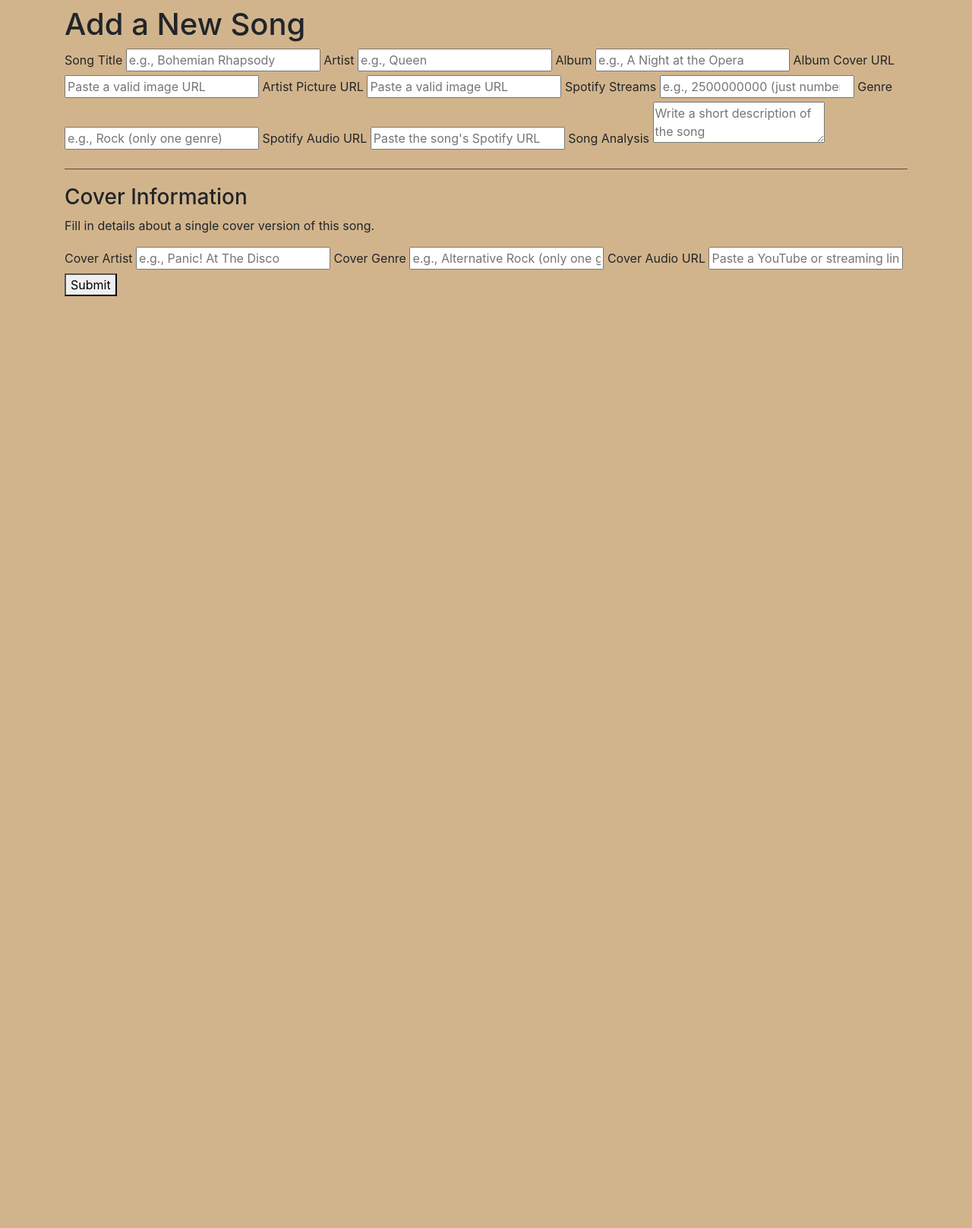
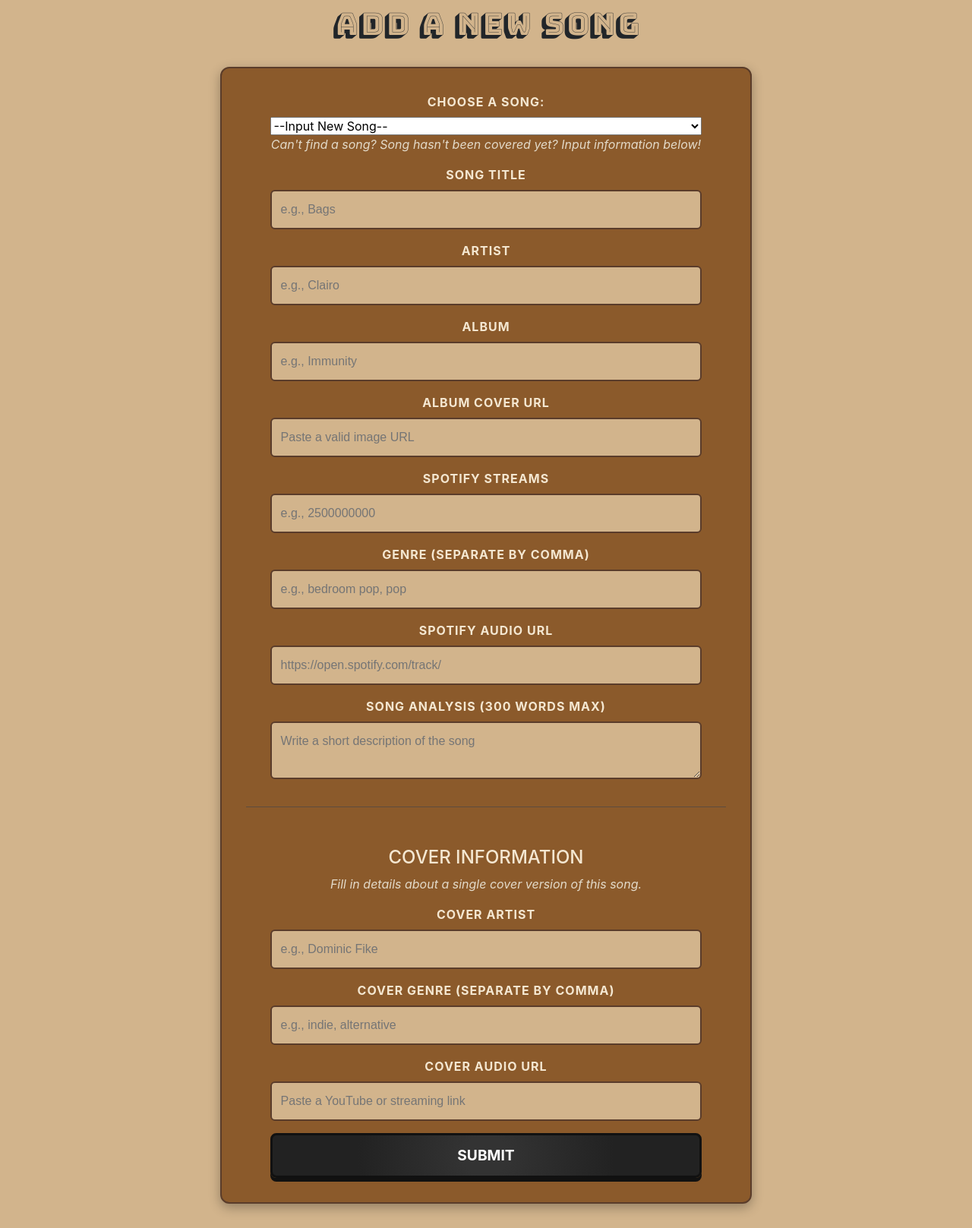
Before and after one commit to Kevin-Arista/CO-VERSE, a Flask app: page /add in a window 1280 px wide. Shown: the part 92-1709 px from the top of the page at 76% size. Before the commit the page ends 482 px from the top, so only its background shows below. Run offline with Flask 3, Linux system fonts and the light colour scheme; some libraries are stand-ins or nearby versions.

Commit message:
implemented form validators, created styling and modified form, used jquery and helper functions to check for valid data, before sending submission

```diff
--- a/static/app.js
+++ b/static/app.js
@@ -114,10 +114,10 @@ $(document).ready(function () {
 	function load_dropdown(data) {
 		$(` <label for="existingSong">Choose a Song:</label>
     			<select name="existingSong" id="existingSong">
-				<option value="0">--Select Song--</option>
+				<option value="0" id="default-select" class="item-select">--Input New Song--</option>
 				${data
 					.map((song, index) => {
-						return `<option value="${song.id}">${song.title}[${song.album}] by ${song.artist}</option>`;
+						return `<option value="${song.id}" class="item-select">${song.title}[${song.album}] by ${song.artist}</option>`;
 					})
 					.join("")}
     			</select>`).prependTo("#addForm");
@@ -151,29 +151,43 @@ $(document).ready(function () {
 		);
 	}
 
-	function valid(input) {
-		let trimmedInput = input.trim();
-		if (trimmedInput.length === 0) {
-			return false; // Invalid: Empty or only spaces
-		}
-		return true; // Valid: Has meaningful content
+	// Function to check if an input is empty
+	function isEmptyInput(value) {
+		let trimmed = value.trim();
+		return trimmed.length === 0;
+	}
+
+	// Function to check if an input is a valid number
+	function isNumber(value) {
+		return !isNaN(value) && value.trim() !== "";
+	}
+
+	// Function to check if an input is a correct Spotify track link
+	function isCorrectSpotify(value) {
+		return value.startsWith("https://open.spotify.com/track/");
+	}
+
+	// Function to check if input does not exceed max word count
+	function isValidWordCount(value, maxWords) {
+		let wordCount = value.trim().split(/\s+/).length; // Splits by whitespace
+		return wordCount <= maxWords;
 	}
 
 	$("#searchForm").submit(function (event) {
 		let query = $("#query-input").val();
-		if (valid(query)) {
+		if (!isEmptyInput(query)) {
 			$("#error-message").hide();
 		} else {
 			event.preventDefault(); // Stop form submission
 			$("#error-message").text("Invalid.").show();
-			$("#query-input").val();
+			$("#query-input").val("");
 		}
 	});
 
 	$("#query-input").keypress(function (event) {
 		let query = $("#query-input").val();
 		if (event.which === 13) {
-			if (valid(query)) {
+			if (!isEmptyInput(query)) {
 				$("#error-message").hide();
 			} else {
 				event.preventDefault(); // Stop form submission
@@ -234,4 +248,123 @@ $(document).ready(function () {
 		$("#spotifyPlayer").attr("src", spotifyEmbed(song.audio));
 		$("#info").attr("href", `/view/${song.id}`);
 	}
+	// Hide error messages initially
+	$(".error-message").hide();
+
+	// Hide error messages initially
+	$(".error-message").hide();
+
+	$("#addForm").submit(function (event) {
+		let isValid = true;
+		let firstInvalidField = null;
+		let selectedSong = $("#existingSong").val(); // Check if an existing song is selected
+
+		// Fields to validate (if adding a new song)
+		let songFields = [
+			"#add-title",
+			"#add-artist",
+			"#add-album",
+			"#add-album-cover",
+			"#add-streams",
+			"#add-genre",
+			"#add-audio",
+			"#add-song-analysis",
+		];
+		let coverFields = [
+			"#add-cover-artist",
+			"#add-cover-genre",
+			"#add-cover-audio",
+		];
+
+		// Validate song fields (only if a new song is being added)
+		if (selectedSong === "0") {
+			songFields.forEach(function (field) {
+				let input = $(field);
+
+				if (isEmptyInput(input.val())) {
+					showError(input, "This field cannot be empty.");
+					isValid = false;
+					if (!firstInvalidField) firstInvalidField = input;
+				} else {
+					hideError(input);
+				}
+
+				// Special validation for Spotify URL
+				if (field === "#add-audio" && !isCorrectSpotify(input.val().trim())) {
+					showError(input, "Invalid Spotify track URL.");
+					isValid = false;
+					if (!firstInvalidField) firstInvalidField = input;
+				}
+			});
+
+			// Validate Spotify Streams (must be a number)
+			let streams = $("#add-streams");
+			if (!isNumber(streams.val())) {
+				showError(streams, "Please enter a valid number.");
+				isValid = false;
+				if (!firstInvalidField) firstInvalidField = streams;
+			} else {
+				hideError(streams);
+			}
+		}
+
+		// Validate cover fields (always required)
+		coverFields.forEach(function (field) {
+			let input = $(field);
+			let value = input.val().trim();
+
+			if (isEmptyInput(value)) {
+				showError(input, "This field cannot be empty.");
+				isValid = false;
+				if (!firstInvalidField) firstInvalidField = input;
+			} else {
+				hideError(input);
+			}
+		});
+
+		// Validate word count for song analysis (max 300 words)
+		let songAnalysis = $("#add-song-analysis");
+		if (!isValidWordCount(songAnalysis.val(), 300)) {
+			showError(songAnalysis, "Analysis must be 300 words or less.");
+			isValid = false;
+			if (!firstInvalidField) firstInvalidField = songAnalysis;
+		} else {
+			hideError(songAnalysis);
+		}
+
+		// Scroll to the first invalid field if there's an error
+		if (!isValid) {
+			event.preventDefault();
+			firstInvalidField.focus();
+			$("html, body").animate(
+				{ scrollTop: firstInvalidField.offset().top - 100 },
+				500
+			);
+		}
+	});
+
+	// Function to show error message and highlight input
+	function showError(input, message) {
+		input.css("border", "2px solid red"); // Highlight input field
+		let errorElement = input.next(".error-message");
+		errorElement.text(message).show();
+	}
+
+	// Function to hide error message and remove highlight
+	function hideError(input) {
+		input.css("border", "2px solid #ccc"); // Reset input field
+		input.next(".error-message").hide();
+	}
 });
+
+$(document).on("change", "#existingSong", function () {
+	if ($(this).val() !== "0") {
+		$(
+			".error-message, .add-label-existing, #add-artist, #add-title,#add-album, #add-album-cover, #add-artist-picture, #add-streams, #add-genre, #add-audio, #add-song-analysis"
+		).hide();
+	} else {
+		$(
+			"error-message, .add-label-existing, #add-artist, #add-title,#add-album, #add-album-cover, #add-artist-picture, #add-streams, #add-genre, #add-audio, #add-song-analysis"
+		).show();
+	}
+});
--- a/static/main.css
+++ b/static/main.css
@@ -387,7 +387,7 @@ h5 {
 }
 
 /* Individual Cover Artist */
-.cover-artist {
+.main-card .cover-artist {
 	font-size: 16px;
 	font-weight: bold;
 	color: #d4c5ab;
@@ -422,3 +422,138 @@ h5 {
 	text-transform: uppercase;
 	font-weight: bold;
 }
+
+/* Add Form Container */
+.add-container {
+	max-width: 700px;
+	margin: 2rem auto;
+	padding: 2rem;
+	background-color: #8b5a2b; /* Warm brown, matches vinyl player */
+	border-radius: 12px;
+	box-shadow: 0px 5px 15px rgba(0, 0, 0, 0.3);
+	border: 2px solid #5a3c2a;
+	text-align: center;
+}
+.add-container select {
+	width: 90%;
+}
+/* Heading */
+.add-heading {
+	text-align: center;
+	padding: auto;
+}
+
+/* Form Layout */
+.add-form {
+	display: flex;
+	flex-direction: column;
+	align-items: center;
+}
+
+/* Form Labels */
+.add-form label,
+.add-label-existing {
+	font-weight: bold;
+	color: #f4e7d1;
+	font-size: 1rem;
+	text-transform: uppercase;
+	letter-spacing: 1px;
+	margin-bottom: 0.5rem;
+}
+
+/* Form Inputs & Textarea */
+.add-form input,
+.add-form textarea {
+	width: 90%;
+	padding: 12px;
+	margin-bottom: 1rem;
+	border: 2px solid #5a3c2a;
+	border-radius: 6px;
+	font-size: 1rem;
+	font-family: Arial, sans-serif;
+	background-color: #d2b48c;
+	color: black;
+	transition: all 0.3s ease;
+}
+
+/* Input Focus Effect */
+.add-form input:focus,
+.add-form textarea:focus {
+	border-color: #d49857;
+	box-shadow: 0 0 6px rgba(212, 152, 87, 0.5);
+	outline: none;
+}
+
+/* Submit Button */
+.add-button {
+	width: 90%;
+	padding: 12px;
+	font-size: 1.2rem;
+	font-weight: bold;
+	text-transform: uppercase;
+	background: radial-gradient(circle, #333 10%, #222 60%);
+	border: 3px solid #111;
+	box-shadow: 0 5px #111;
+	color: white;
+	border-radius: 8px;
+	cursor: pointer;
+	transition: all 0.2s ease-in-out;
+}
+
+.add-button:hover {
+	background-color: #b97d44;
+	transform: scale(1.05);
+}
+
+/* Success Message */
+.add-success-message {
+	margin-top: 1rem;
+	text-align: center;
+	color: #155724;
+	background-color: #d4edda;
+	padding: 1rem;
+	border: 1px solid #c3e6cb;
+	border-radius: 4px;
+}
+
+/* Success Message Link */
+.add-view-link {
+	color: #007bff;
+	text-decoration: none;
+	font-weight: bold;
+}
+
+.add-view-link:hover {
+	text-decoration: underline;
+}
+
+/* Cover Section Styling */
+.cover-section-title {
+	font-size: 1.5rem;
+	color: #f4e7d1;
+	text-transform: uppercase;
+	margin-top: 2rem;
+}
+
+.cover-description {
+	font-size: 1rem;
+	color: #e3dac9;
+	margin-bottom: 1rem;
+	font-style: italic;
+}
+
+.error-message {
+	color: rgb(255, 111, 111);
+	font-size: 0.85rem;
+	margin-top: -8px;
+	margin-bottom: 10px;
+	display: none;
+	font-weight: bold;
+}
+
+/* Highlight invalid fields */
+.add-input:invalid,
+.add-input.error {
+	border: 2px solid red !important;
+	background-color: #ffe6e6; /* Light red background */
+}
--- a/templates/add.html
+++ b/templates/add.html
@@ -1,83 +1,96 @@
 {% extends "layout.html" %} {% block body_id %}add-page{% endblock %} {% block
 content %}
+
+<script
+	type="text/javascript"
+	src="{{ url_for('static', filename = 'app.js') }}"></script>
+
+<script>
+	let data = {{data|tojson}}
+</script>
+<h1 class="add-heading bungee-shade-regular">Add a New Song</h1>
+
 <div class="add-container">
-	<h1 class="add-heading">Add a New Song</h1>
-
 	<form
 		id="addForm"
 		class="add-form"
 		action="{{ url_for('create_cover') }}"
 		method="POST">
-		<label for="add-title" class="add-label">Song Title</label>
+		<p class="cover-description">
+			Can't find a song? Song hasn't been covered yet? Input information below!
+		</p>
+		<label for="add-title" class="add-label-existing">Song Title</label>
 		<input
 			type="text"
 			id="add-title"
 			name="title"
 			class="add-input"
-			placeholder="e.g., Bohemian Rhapsody" />
+			placeholder="e.g., Bags" />
+		<small class="error-message">Title cannot be empty.</small>
 
-		<label for="add-artist" class="add-label">Artist</label>
+		<label for="add-artist" class="add-label-existing">Artist</label>
 		<input
 			type="text"
 			id="add-artist"
 			name="artist"
 			class="add-input"
-			placeholder="e.g., Queen" />
+			placeholder="e.g., Clairo" />
+		<small class="error-message">Artist cannot be empty.</small>
 
-		<label for="add-album" class="add-label">Album</label>
+		<label for="add-album" class="add-label-existing">Album</label>
 		<input
 			type="text"
 			id="add-album"
 			name="album"
 			class="add-input"
-			placeholder="e.g., A Night at the Opera" />
+			placeholder="e.g., Immunity" />
+		<small class="error-message">Album cannot be empty.</small>
 
-		<label for="add-album-cover" class="add-label">Album Cover URL</label>
+		<label for="add-album-cover" class="add-label-existing">
+			Album Cover URL
+		</label>
 		<input
 			type="text"
 			id="add-album-cover"
 			name="album_cover"
 			class="add-input"
 			placeholder="Paste a valid image URL" />
+		<small class="error-message">Album cover cannot be empty.</small>
 
-		<label for="add-artist-picture" class="add-label">Artist Picture URL</label>
-		<input
-			type="text"
-			id="add-artist-picture"
-			name="artist_picture"
-			class="add-input"
-			placeholder="Paste a valid image URL" />
-
-		<label for="add-streams" class="add-label">Spotify Streams</label>
+		<label for="add-streams" class="add-label-existing">Spotify Streams</label>
 		<input
 			type="number"
 			id="add-streams"
 			name="total_streams"
 			class="add-input"
-			placeholder="e.g., 2500000000 (just numbers)" />
+			placeholder="e.g., 2500000000" />
+		<small class="error-message">Please enter a valid number of streams.</small>
 
-		<label for="add-genre" class="add-label">Genre</label>
+		<label for="add-genre" class="add-label-existing">
+			Genre (separate by comma)
+		</label>
 		<input
 			type="text"
 			id="add-genre"
 			name="genre"
 			class="add-input"
-			placeholder="e.g., Rock (only one genre)" />
+			placeholder="e.g., bedroom pop, pop" />
+		<small class="error-message">Genre cannot be empty.</small>
 
-		<label for="add-audio" class="add-label">Spotify Audio URL</label>
-		<input
-			type="text"
-			id="add-audio"
-			name="audio"
-			class="add-input"
-			placeholder="Paste the song's Spotify URL" />
+		<label for="add-audio" class="add-label-existing">Spotify Audio URL</label>
+		<input type="text" id="add-audio" name="audio" class="add-input"
+		placeholder="https://open.spotify.com/track/"" />
+		<small class="error-message">Audio URL cannot be empty.</small>
 
-		<label for="add-song-analysis" class="add-label">Song Analysis</label>
+		<label for="add-song-analysis" class="add-label-existing">
+			Song Analysis (300 words max)
+		</label>
 		<textarea
 			id="add-song-analysis"
 			name="song_analysis"
 			class="add-input"
 			placeholder="Write a short description of the song"></textarea>
+		<small class="error-message">Analysis cannot be empty.</small>
 
 		<hr />
 
@@ -92,15 +105,19 @@ content %}
 			id="add-cover-artist"
 			name="cover_artist"
 			class="add-input"
-			placeholder="e.g., Panic! At The Disco" />
+			placeholder="e.g., Dominic Fike" />
+		<small class="error-message">Cover artist cannot be empty.</small>
 
-		<label for="add-cover-genre" class="add-label">Cover Genre</label>
+		<label for="add-cover-genre" class="add-label">
+			Cover Genre (separate by comma)
+		</label>
 		<input
 			type="text"
 			id="add-cover-genre"
 			name="cover_genre"
 			class="add-input"
-			placeholder="e.g., Alternative Rock (only one genre)" />
+			placeholder="e.g., indie, alternative" />
+		<small class="error-message">Cover genre cannot be empty.</small>
 
 		<label for="add-cover-audio" class="add-label">Cover Audio URL</label>
 		<input
@@ -109,6 +126,7 @@ content %}
 			name="cover_audio"
 			class="add-input"
 			placeholder="Paste a YouTube or streaming link" />
+		<small class="error-message">Cover audio URL cannot be empty.</small>
 
 		<button type="submit" class="add-button">Submit</button>
 	</form>
```
